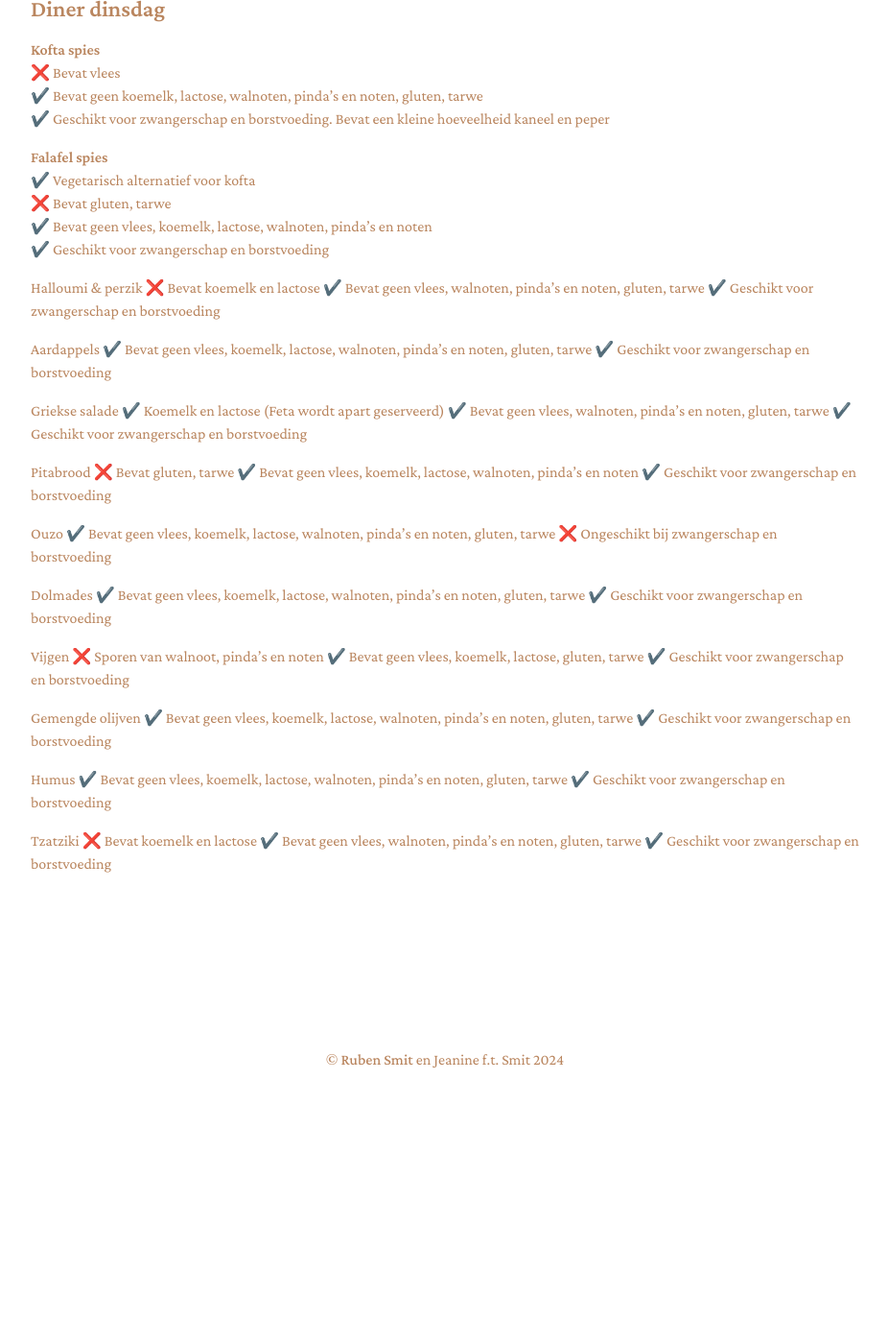
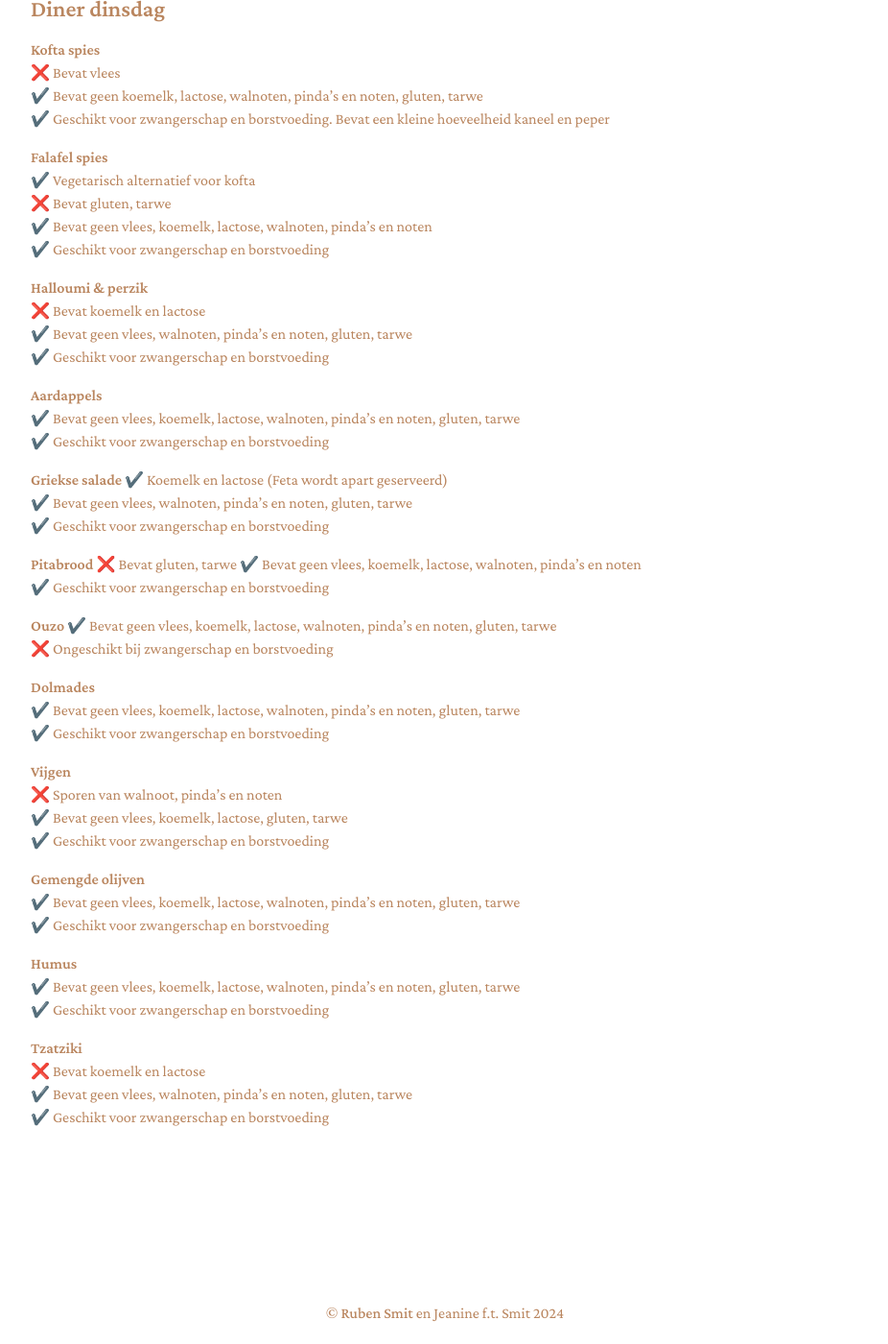
Before and after one commit to RubenSmit/bruiloftjeanineenruben.nl, a Jekyll site: the page built from allergieen.markdown, in a window 1280 px wide and 1400 px high, scrolled down 1034 px. Shown: the whole window at 96% size, without its empty margins (176-1102 px from the left). Built offline with Jekyll 4.4.1, drawn with Linux system fonts in a browser that asks for light colours; before the commit the page ends 2170 px from its top, so only the background shows below that.

```diff
--- a/allergieen.markdown
+++ b/allergieen.markdown
@@ -22,53 +22,53 @@ Deze pagina wordt nog aangevuld.
 ✔️ Bevat geen vlees, koemelk, lactose, walnoten, pinda’s en noten
 ✔️ Geschikt voor zwangerschap en borstvoeding
 
-Halloumi & perzik
+**Halloumi & perzik**
 ❌ Bevat koemelk en lactose
 ✔️ Bevat geen vlees, walnoten, pinda’s en noten, gluten, tarwe
 ✔️ Geschikt voor zwangerschap en borstvoeding
 
-Aardappels
+**Aardappels**
 ✔️ Bevat geen vlees, koemelk, lactose, walnoten, pinda’s en noten, gluten, tarwe
 ✔️ Geschikt voor zwangerschap en borstvoeding
 
 
-Griekse salade
+**Griekse salade**
 ✔️ Koemelk en lactose (Feta wordt apart geserveerd)
 ✔️ Bevat geen vlees, walnoten, pinda’s en noten, gluten, tarwe
 ✔️ Geschikt voor zwangerschap en borstvoeding
 
 
-Pitabrood
+**Pitabrood**
 ❌ Bevat gluten, tarwe
 ✔️ Bevat geen vlees, koemelk, lactose, walnoten, pinda’s en noten
 ✔️ Geschikt voor zwangerschap en borstvoeding
 
 
-Ouzo
+**Ouzo**
 ✔️ Bevat geen vlees, koemelk, lactose, walnoten, pinda’s en noten, gluten, tarwe
 ❌ Ongeschikt bij zwangerschap en borstvoeding
 
-Dolmades
+**Dolmades**
 ✔️ Bevat geen vlees, koemelk, lactose, walnoten, pinda’s en noten, gluten, tarwe
 ✔️ Geschikt voor zwangerschap en borstvoeding
 
-Vijgen
+**Vijgen**
 ❌ Sporen van walnoot, pinda’s en noten
 ✔️ Bevat geen vlees, koemelk, lactose, gluten, tarwe
 ✔️ Geschikt voor zwangerschap en borstvoeding
 
 
-Gemengde olijven
+**Gemengde olijven**
 ✔️ Bevat geen vlees, koemelk, lactose, walnoten, pinda’s en noten, gluten, tarwe
 ✔️ Geschikt voor zwangerschap en borstvoeding
 
 
-Humus
+**Humus**
 ✔️ Bevat geen vlees, koemelk, lactose, walnoten, pinda’s en noten, gluten, tarwe
 ✔️ Geschikt voor zwangerschap en borstvoeding
 
 
-Tzatziki
+**Tzatziki**
 ❌ Bevat koemelk en lactose
 ✔️ Bevat geen vlees, walnoten, pinda’s en noten, gluten, tarwe
 ✔️ Geschikt voor zwangerschap en borstvoeding
```
